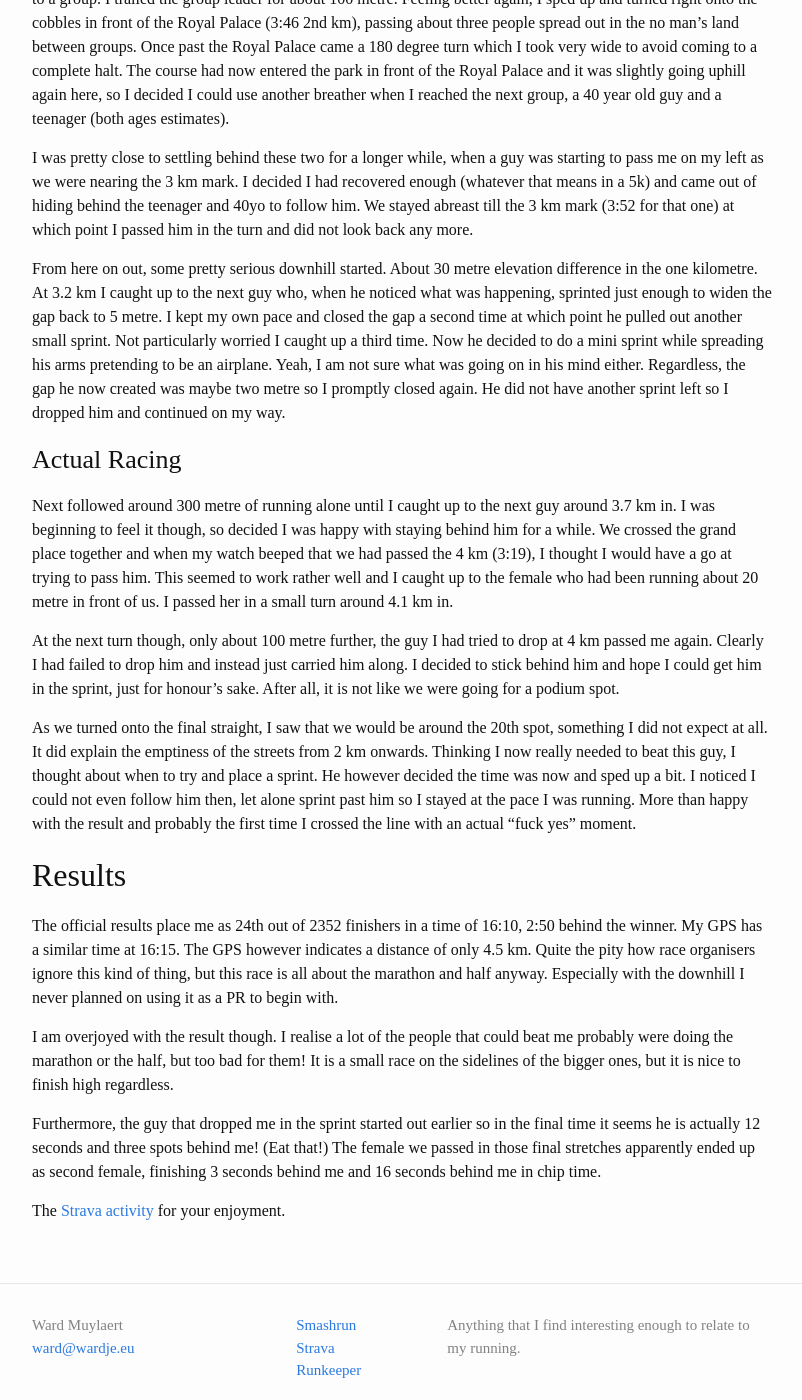
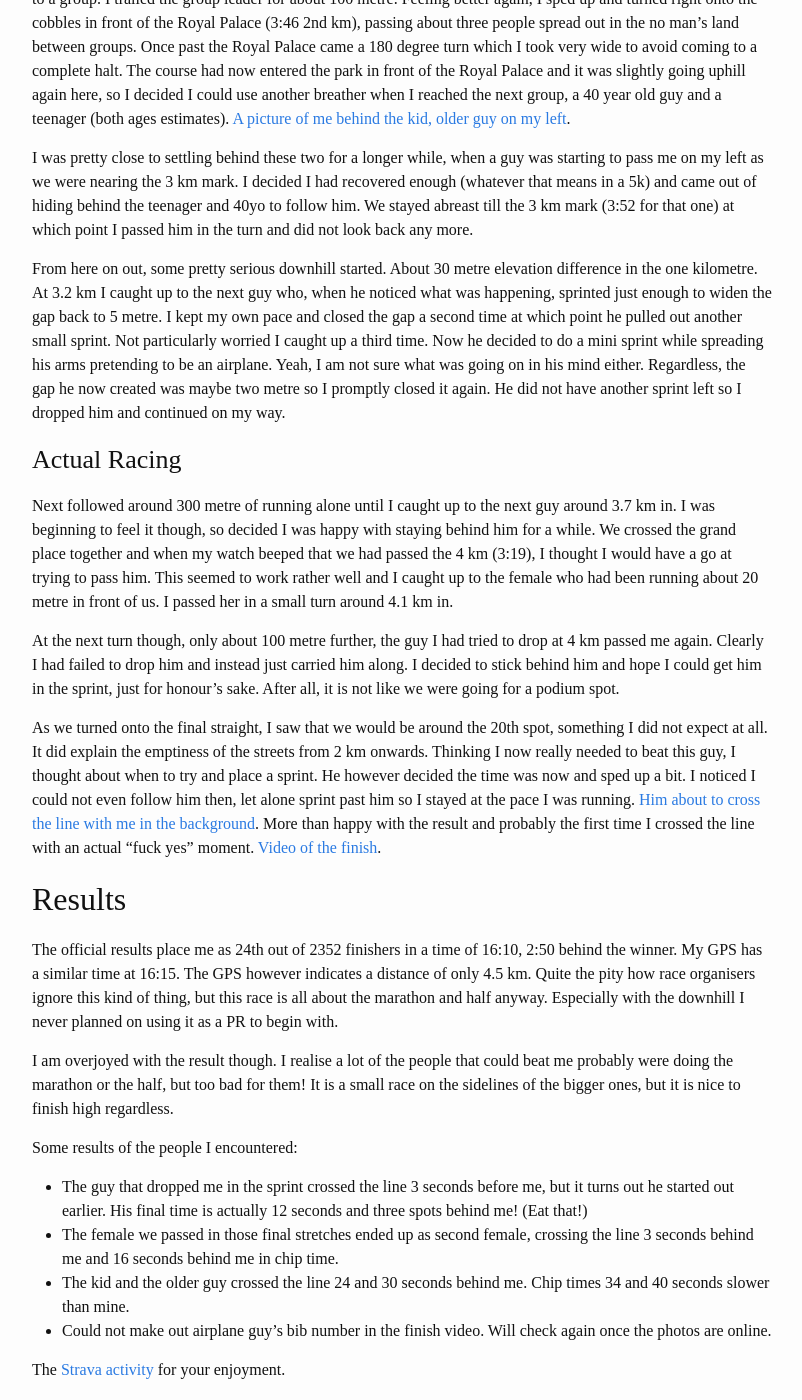
Before and after one commit to ward/run, a Jekyll site: the page built from _posts/2015-10-04-belfius-brussels-minimarathon.md, in a window 1280 px wide and 1400 px high, scrolled down 1354 px. Shown: the whole window, without its empty margins (238-1040 px from the left). Built offline with Jekyll 4.4.1, drawn with Linux system fonts in a browser that asks for light colours.

Commit message:
Add others' times, best of pictures, finish vid

```diff
--- a/_posts/2015-10-04-belfius-brussels-minimarathon.md
+++ b/_posts/2015-10-04-belfius-brussels-minimarathon.md
@@ -75,6 +75,7 @@ wide to avoid coming to a complete halt. The course had now entered the park in
 front of the Royal Palace and it was slightly going uphill again here, so I
 decided I could use another breather when I reached the next group, a 40 year
 old guy and a teenager (both ages estimates).
+[A picture of me behind the kid, older guy on my left][sportograf1].
 
 I was pretty close to settling behind these two for a longer while, when a guy
 was starting to pass me on my left as we were nearing the 3 km mark. I decided
@@ -91,7 +92,7 @@ which point he pulled out another small sprint. Not particularly worried I
 caught up a third time. Now he decided to do a mini sprint while spreading his
 arms pretending to be an airplane. Yeah, I am not sure what was going on in his
 mind either. Regardless, the gap he now created was maybe two metre so I
-promptly closed again.  He did not have another sprint left so I dropped him
+promptly closed it again. He did not have another sprint left so I dropped him
 and continued on my way.
 
 ### Actual Racing
@@ -115,9 +116,11 @@ spot, something I did not expect at all. It did explain the emptiness of the
 streets from 2 km onwards. Thinking I now really needed to beat this guy, I
 thought about when to try and place a sprint. He however decided the time was
 now and sped up a bit. I noticed I could not even follow him then, let alone
-sprint past him so I stayed at the pace I was running. More than happy with the
+sprint past him so I stayed at the pace I was running.
+[Him about to cross the line with me in the background][sportograf2]. More than
+happy with the
 result and probably the first time I crossed the line with an actual "fuck yes"
-moment.
+moment. [Video of the finish][finish].
 
 ## Results
 
@@ -132,13 +135,24 @@ beat me probably were doing the marathon or the half, but too bad for them! It
 is a small race on the sidelines of the bigger ones, but it is nice to finish
 high regardless.
 
-Furthermore, the guy that dropped me in the sprint started out earlier so in
-the final time it seems he is actually 12 seconds and three spots behind me!
-(Eat that!) The female we passed in those final stretches apparently ended up
-as second female, finishing 3 seconds behind me and 16 seconds behind me in
-chip time.
+Some results of the people I encountered:
 
-<!-- Timothy Byrne and Elke Musial respectively -->
+* The guy that dropped me in the sprint crossed the line 3 seconds before me, but
+  it turns out he started out earlier. His final time is actually 12 seconds and
+  three spots behind me! (Eat that!) <!-- Timothy Byrne -->
+* The female we passed in those final stretches ended up as second female, crossing
+  the line 3 seconds behind me and 16 seconds behind me in
+  chip time. <!-- Elke Musial -->
+* The kid and the older guy crossed the line 24 and 30 seconds behind me. Chip
+  times 34 and 40 seconds slower than mine. <!-- Bertrand Entzinger and Laurent Vigny -->
+* Could not make out airplane guy's bib number in the finish video. Will check
+  again once the photos are online.
 
 The [Strava activity](https://www.strava.com/activities/405881832) for your
 enjoyment.
+
+
+
+[sportograf1]: https://www.flickr.com/photos/wardmuylaert/21340929883/in/album-72157659393962596/
+[sportograf2]: https://www.flickr.com/photos/wardmuylaert/21775148959/in/album-72157659393962596/
+[finish]: https://www.flickr.com/photos/wardmuylaert/21322260334/in/album-72157659393962596/
```
